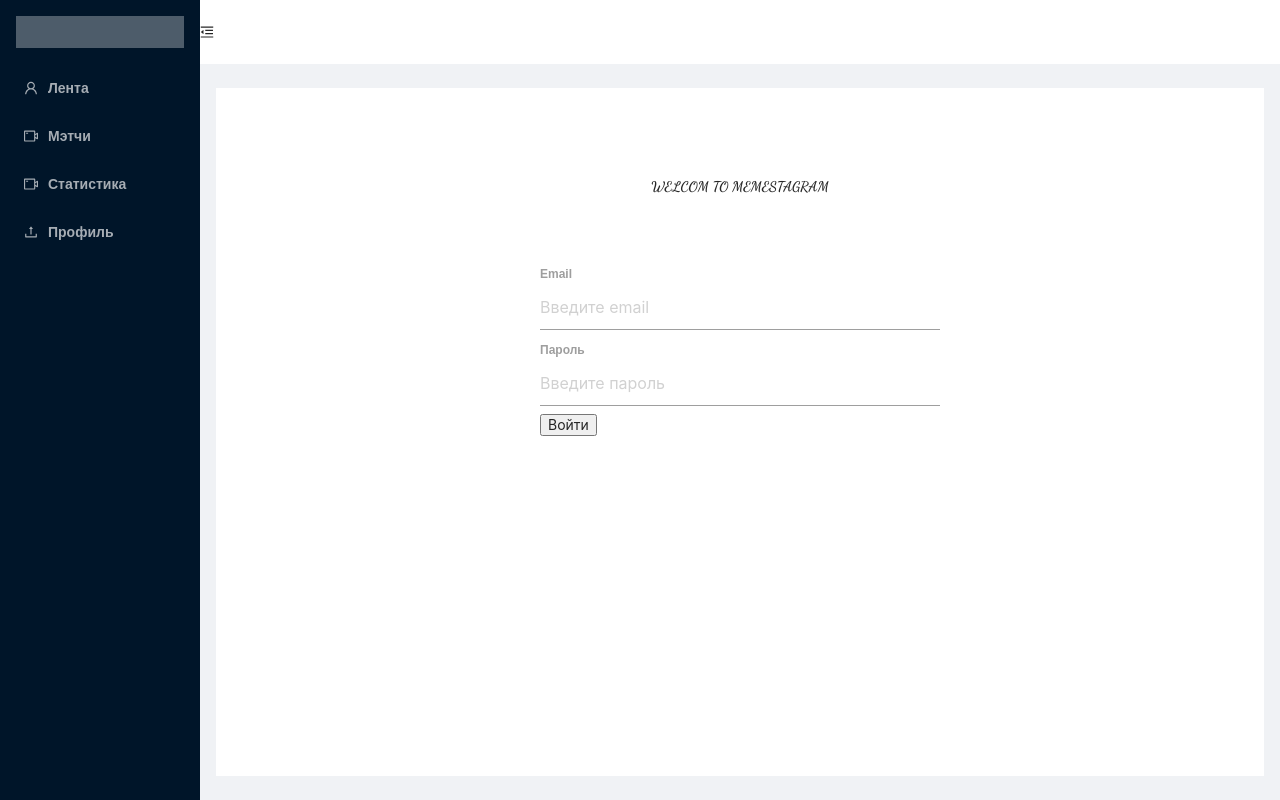
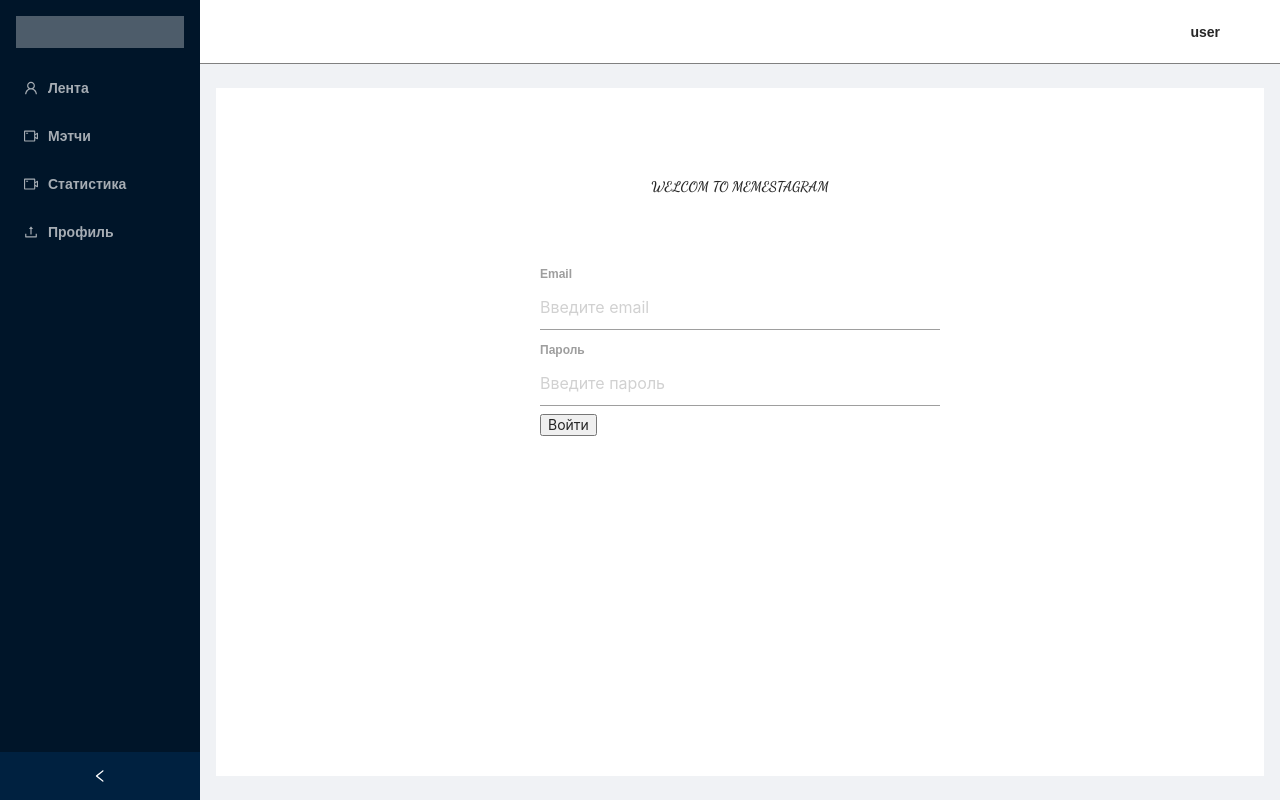
Before and after one commit to qister/memstagram-typescript, a React (Create React App) app in the folder client/: page / in a window 1280 px wide. Built offline with nearby package versions, Linux system fonts and the light colour scheme.

Commit message:
добавлен лейаут

```diff
--- a/client/src/components/App/AppTemplate.tsx
+++ b/client/src/components/App/AppTemplate.tsx
@@ -3,11 +3,9 @@ import { BrowserRouter as Router } from 'react-router-dom'
 import { useSelector } from 'react-redux'
 
 import { useRoutes } from '../../customHooks/routes'
-import { MenuBar } from '../MenuBar'
 import { RootState } from '../../redux/authToolkitRedux/StoreSlices'
 import '../../styles/App.scss'
 import 'materialize-css'
-import { Authorization } from 'pages/Authorization'
 import { AppLayout } from 'components/Layout/Layout'
 
 export function AppTemplate() {
@@ -21,7 +19,6 @@ export function AppTemplate() {
   return (
     <AppLayout>
       <Router>
-        {/* {isAuthenticated && <MenuBar />} */}
         <div className='app'>{routes}</div>
       </Router>
     </AppLayout>
--- a/client/src/components/Layout/Layout.scss
+++ b/client/src/components/Layout/Layout.scss
@@ -10,20 +10,49 @@
   color: #1890ff;
 }
 
-.logo {
+.layout-container {
+  height: inherit;
+}
+
+.layout-container__logo {
   height: 32px;
   background: rgba(255, 255, 255, 0.3);
   margin: 16px;
 }
 
-.layout-container {
-  height: inherit;
-}
-
-.layout-container__content {
+.layout-container-wrapper__content {
   background: #fff;
 }
 
-.layout-container__header {
+.layout-container-wrapper__header {
   background: #fff;
+  display: flex;
+  flex-direction: column;
+  align-items: flex-end;
+  justify-content: space-between;
+  background-color: #fff;
+  border-bottom: 1px solid gray;
 }
+
+.layout-container-wrapper__header-user {
+  display: flex;
+  align-items: center;
+  justify-content: space-between;
+}
+
+.layout-container__sidebar {
+  overflow: auto;
+  height: 100vh;
+  //TODO при указании position: fixed контент налезает на сайдбар
+  // position: fixed;
+  left: 0;
+}
+
+.username {
+  max-width: 136px;
+  overflow-x: hidden;
+  white-space: nowrap;
+  text-overflow: ellipsis;
+  margin-bottom: 0;
+  margin-right: 10px;
+}
--- a/client/src/components/Layout/Layout.tsx
+++ b/client/src/components/Layout/Layout.tsx
@@ -1,33 +1,30 @@
 import React, { FC, useState } from 'react'
 import { Layout, Menu } from 'antd'
 import {
-  MenuUnfoldOutlined,
-  MenuFoldOutlined,
   UserOutlined,
   VideoCameraOutlined,
   UploadOutlined,
 } from '@ant-design/icons'
 
 import './Layout.scss'
+import { User } from './User'
 
 const { Header, Sider, Content } = Layout
 
+export const ROOT_CLASS = 'layout-container'
+
 export const AppLayout: FC = ({ children }) => {
   const [collapsed, setCollapsed] = useState(false)
-
-  const toggle = () => setCollapsed(!collapsed)
-
-  const ROOT_CLASS = 'layout-container'
 
   return (
     <Layout className={ROOT_CLASS}>
       <Sider
         className={`${ROOT_CLASS}__sidebar`}
-        trigger={null}
         collapsible
         collapsed={collapsed}
+        onCollapse={setCollapsed}
       >
-        <div className='logo' />
+        <div className={`${ROOT_CLASS}__logo`} />
         <Menu theme='dark' mode='inline' defaultSelectedKeys={['1']}>
           <Menu.Item key='feed' icon={<UserOutlined />}>
             Лента
@@ -43,23 +40,14 @@ export const AppLayout: FC = ({ children }) => {
           </Menu.Item>
         </Menu>
       </Sider>
-      <Layout className={`${ROOT_CLASS}__wrapper`}>
-        <Header
-          className={`${ROOT_CLASS}__header`}
-          // className='site-layout-background'
-          style={{ padding: 0 }}
-        >
-          {React.createElement(
-            collapsed ? MenuUnfoldOutlined : MenuFoldOutlined,
-            {
-              className: 'trigger',
-              onClick: toggle,
-            },
-          )}
+      <Layout className={`${ROOT_CLASS}-wrapper`}>
+        <Header className={`${ROOT_CLASS}-wrapper__header`}>
+          <div className={`${ROOT_CLASS}-wrapper__header-user`}>
+            <User user={{ name: 'user' }} onLogout={() => {}} />
+          </div>
         </Header>
         <Content
-          // className='site-layout-background'
-          className={`${ROOT_CLASS}__content`}
+          className={`${ROOT_CLASS}-wrapper__content`}
           style={{
             margin: '24px 16px',
             padding: 24,
--- /dev/null
+++ b/client/src/components/Layout/User.tsx
@@ -0,0 +1,35 @@
+import React, { FC } from 'react'
+import { Dropdown, Menu } from 'antd'
+import { SettingOutlined, ExportOutlined } from '@ant-design/icons'
+
+import './Layout.scss'
+
+export const User: FC<any> = ({ user, onLogout }) => {
+  const handleLogout = (
+    event: React.MouseEvent<HTMLAnchorElement, MouseEvent>,
+  ) => {
+    event.preventDefault()
+    onLogout()
+  }
+
+  const menu = (
+    <Menu>
+      <Menu.Item key='0'>
+        <a href=''>
+          <SettingOutlined /> Настройки
+        </a>
+      </Menu.Item>
+      <Menu.Item key='3'>
+        <a className='ant-dropdown-link' onClick={handleLogout}>
+          <ExportOutlined /> Выход
+        </a>
+      </Menu.Item>
+    </Menu>
+  )
+
+  return (
+    <Dropdown overlay={menu} trigger={['click']}>
+      <p className='username'>{user.name}</p>
+    </Dropdown>
+  )
+}
```
